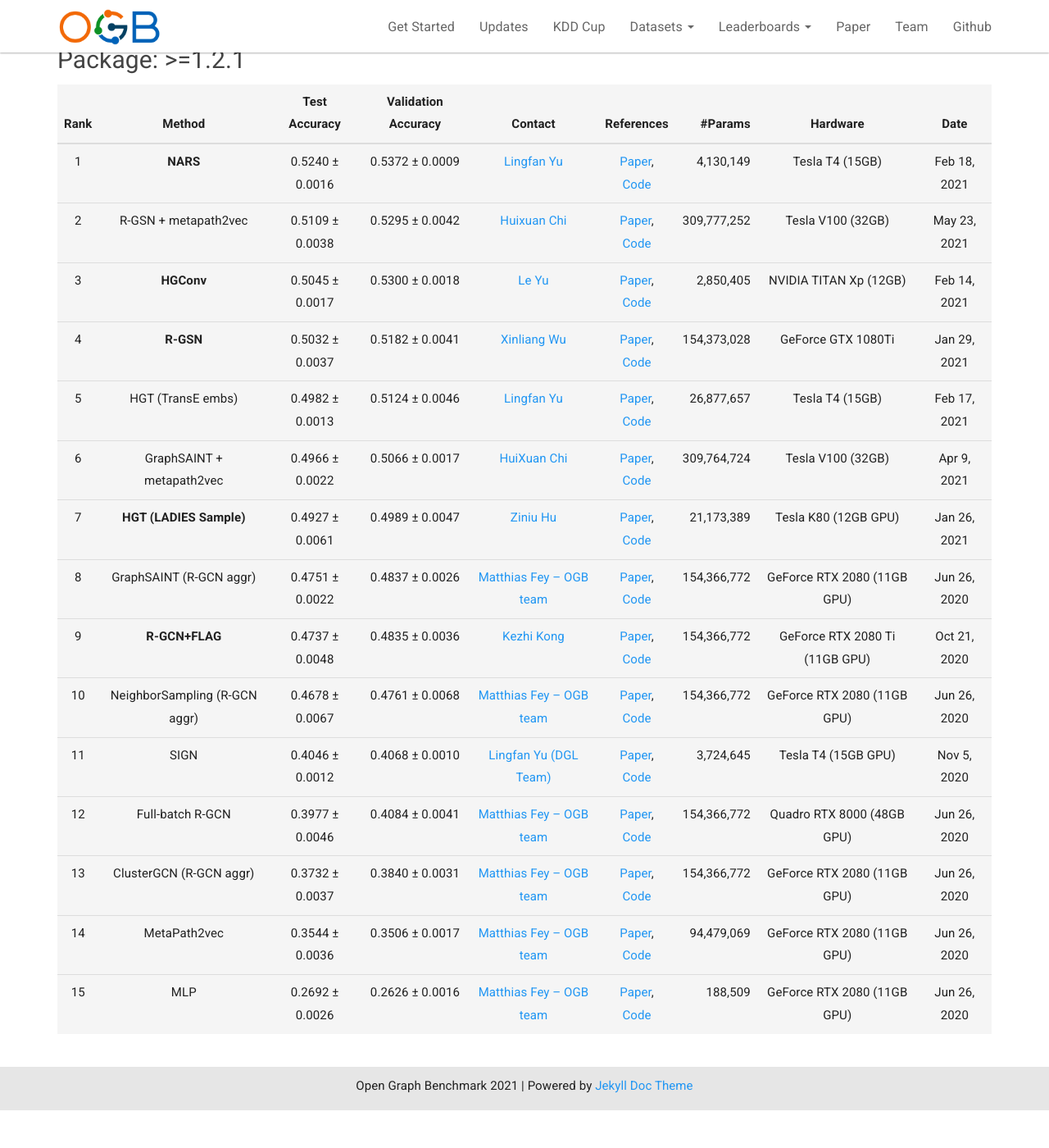
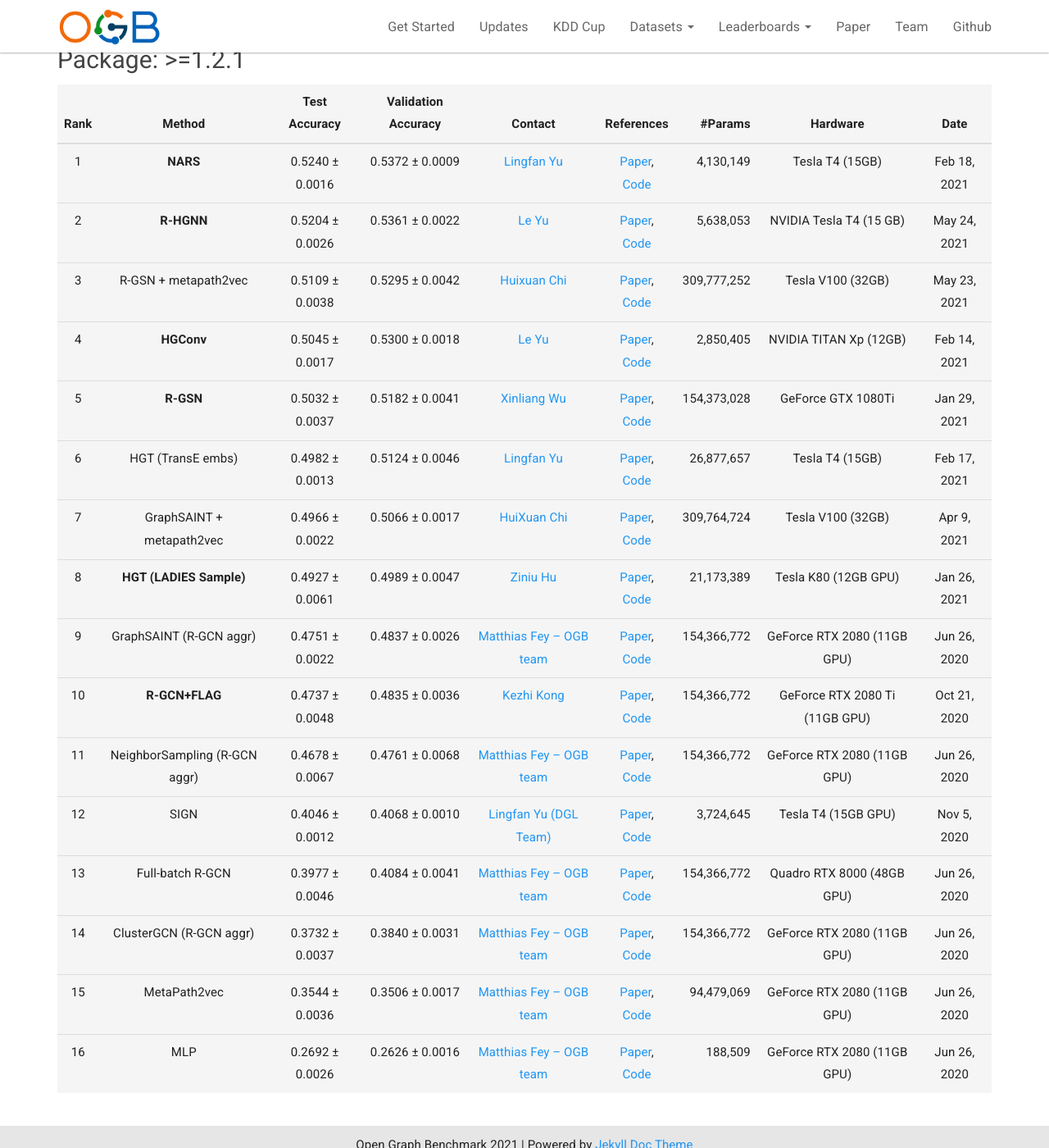
Before and after one commit to snap-stanford/ogb-web, a Jekyll site: the page built from _docs/leaderboard/leader_nodeprop.md, in a window 1280 px wide and 1400 px high, scrolled down 8420 px. Shown: the whole window at 82% size. Built offline with Jekyll 4.4.1, drawn with Linux system fonts in a browser that asks for light colours; before the commit the page ends 9774 px from its top, so only the background shows below that.

Commit message:
updateleaderboard

```diff
--- a/_docs/leaderboard/leader_nodeprop.md
+++ b/_docs/leaderboard/leader_nodeprop.md
@@ -176,17 +176,18 @@ The **bold** method name indicates that the implementation is **official** (by t
 | Rank  | Method | Test Accuracy | Validation Accuracy | Contact | References | #Params | Hardware | Date
 |:----:|:-----:|:------:|:-----:|:-----:|:-----:|-----:|:-----:|:-----:|
 |  1  |  **NARS**  | 0.5240 ± 0.0016   | 0.5372 ± 0.0009 |[Lingfan Yu](mailto:ly979@nyu.edu) | [Paper](https://arxiv.org/pdf/2011.09679.pdf), [Code](https://github.com/facebookresearch/NARS) | 4,130,149 | Tesla T4 (15GB) | Feb 18, 2021 |
-|  2  |  R-GSN + metapath2vec  | 0.5109 ± 0.0038   | 0.5295 ± 0.0042 | [Huixuan Chi](mailto:1520655940@qq.com) | [Paper](https://arxiv.org/abs/2103.07877), [Code](https://github.com/ytchx1999/PyG-ogbn-mag/tree/main/rgsn%2Bmetapath2vec) | 309,777,252 | Tesla V100 (32GB) | May 23, 2021 |
-|  3  |  **HGConv**  | 0.5045 ± 0.0017   | 0.5300 ± 0.0018 |[Le Yu](mailto:yule@buaa.edu.cn) | [Paper](https://arxiv.org/abs/2012.14722), [Code](https://github.com/yule-BUAA/HGConv.git) | 2,850,405 | NVIDIA TITAN Xp (12GB) | Feb 14, 2021 |
-|  4  |  **R-GSN**  | 0.5032 ± 0.0037   | 0.5182 ± 0.0041 |[Xinliang Wu](mailto:912251635@qq.com) | [Paper](https://arxiv.org/pdf/1703.06103.pdf), [Code](https://github.com/xjtuwxliang/R-GSN/tree/main) | 154,373,028 | GeForce GTX 1080Ti | Jan 29, 2021 |
-|  5  |  HGT (TransE embs)  | 0.4982 ± 0.0013   | 0.5124 ± 0.0046 | [Lingfan Yu](mailto:ly979@nyu.edu) | [Paper](https://arxiv.org/pdf/2003.01332.pdf), [Code](https://github.com/lingfanyu/pyHGT/tree/master/ogbn-mag) | 26,877,657 | Tesla T4 (15GB) | Feb 17, 2021 |
-|  6  |  GraphSAINT + metapath2vec  | 0.4966 ± 0.0022   | 0.5066 ± 0.0017 | [HuiXuan Chi](mailto:1520655940@qq.com) | [Paper](https://arxiv.org/abs/1907.04931), [Code](https://github.com/ytchx1999/PyG-ogbn-mag/tree/main/saint%2Bmetapath2vec) | 309,764,724 | Tesla V100 (32GB) | Apr 9, 2021 |
-|  7  |  **HGT (LADIES Sample)**  | 0.4927 ± 0.0061   | 0.4989 ± 0.0047 |[Ziniu Hu](mailto:bull@cs.ucla.edu) | [Paper](https://arxiv.org/abs/2003.01332), [Code](https://github.com/acbull/pyHGT/tree/master/ogbn-mag) | 21,173,389 | Tesla K80 (12GB GPU) | Jan 26, 2021 |
-|  8  |  GraphSAINT (R-GCN aggr)  | 0.4751 ± 0.0022   | 0.4837 ± 0.0026 | [Matthias Fey -- OGB team](mailto:matthias.fey@tu-dortmund.de) | [Paper](https://arxiv.org/abs/1907.04931), [Code](https://github.com/snap-stanford/ogb/tree/master/examples/nodeproppred/mag) | 154,366,772 | GeForce RTX 2080 (11GB GPU) | Jun 26, 2020 |
-|  9  |  **R-GCN+FLAG**  | 0.4737 ± 0.0048   | 0.4835 ± 0.0036 |[Kezhi Kong](mailto:kong@cs.umd.edu) | [Paper](https://arxiv.org/abs/2010.09891), [Code](https://github.com/devnkong/FLAG) | 154,366,772 | GeForce RTX 2080 Ti (11GB GPU) | Oct 21, 2020 |
-|  10  |  NeighborSampling (R-GCN aggr)  | 0.4678 ± 0.0067   | 0.4761 ± 0.0068 | [Matthias Fey -- OGB team](mailto:matthias.fey@tu-dortmund.de) | [Paper](https://arxiv.org/abs/1706.02216), [Code](https://github.com/snap-stanford/ogb/tree/master/examples/nodeproppred/mag) | 154,366,772 | GeForce RTX 2080 (11GB GPU) | Jun 26, 2020 |
-|  11  |  SIGN  | 0.4046 ± 0.0012   | 0.4068 ± 0.0010 | [Lingfan Yu (DGL Team)](mailto:lingfan.yu@nyu.edu) | [Paper](https://arxiv.org/abs/2004.11198), [Code](https://github.com/dmlc/dgl/tree/master/examples/pytorch/ogb/sign) | 3,724,645 | Tesla T4 (15GB GPU) | Nov 5, 2020 |
-|  12  |  Full-batch R-GCN  | 0.3977 ± 0.0046   | 0.4084 ± 0.0041 | [Matthias Fey -- OGB team](mailto:matthias.fey@tu-dortmund.de) | [Paper](https://arxiv.org/abs/1703.06103), [Code](https://github.com/snap-stanford/ogb/tree/master/examples/nodeproppred/mag) | 154,366,772 | Quadro RTX 8000 (48GB GPU) | Jun 26, 2020 |
-|  13  |  ClusterGCN (R-GCN aggr)  | 0.3732 ± 0.0037   | 0.3840 ± 0.0031 | [Matthias Fey -- OGB team](mailto:matthias.fey@tu-dortmund.de) | [Paper](https://arxiv.org/abs/1905.07953), [Code](https://github.com/snap-stanford/ogb/tree/master/examples/nodeproppred/mag) | 154,366,772 | GeForce RTX 2080 (11GB GPU) | Jun 26, 2020 |
-|  14  |  MetaPath2vec  | 0.3544 ± 0.0036   | 0.3506 ± 0.0017 | [Matthias Fey -- OGB team](mailto:matthias.fey@tu-dortmund.de) | [Paper](https://ericdongyx.github.io/papers/KDD17-dong-chawla-swami-metapath2vec.pdf), [Code](https://github.com/snap-stanford/ogb/tree/master/examples/nodeproppred/mag) | 94,479,069 | GeForce RTX 2080 (11GB GPU) | Jun 26, 2020 |
-|  15  |  MLP  | 0.2692 ± 0.0026   | 0.2626 ± 0.0016 | [Matthias Fey -- OGB team](mailto:matthias.fey@tu-dortmund.de) | [Paper](https://arxiv.org/abs/2005.00687), [Code](https://github.com/snap-stanford/ogb/tree/master/examples/nodeproppred/mag) | 188,509 | GeForce RTX 2080 (11GB GPU) | Jun 26, 2020 |
+|  2  |  **R-HGNN**  | 0.5204 ± 0.0026   | 0.5361 ± 0.0022 |[Le Yu](mailto:yule@buaa.edu.cn) | [Paper](https://arxiv.org/abs/2105.11122), [Code](https://github.com/yule-BUAA/R-HGNN.git) | 5,638,053 | NVIDIA Tesla T4 (15 GB) | May 24, 2021 |
+|  3  |  R-GSN + metapath2vec  | 0.5109 ± 0.0038   | 0.5295 ± 0.0042 | [Huixuan Chi](mailto:1520655940@qq.com) | [Paper](https://arxiv.org/abs/2103.07877), [Code](https://github.com/ytchx1999/PyG-ogbn-mag/tree/main/rgsn%2Bmetapath2vec) | 309,777,252 | Tesla V100 (32GB) | May 23, 2021 |
+|  4  |  **HGConv**  | 0.5045 ± 0.0017   | 0.5300 ± 0.0018 |[Le Yu](mailto:yule@buaa.edu.cn) | [Paper](https://arxiv.org/abs/2012.14722), [Code](https://github.com/yule-BUAA/HGConv.git) | 2,850,405 | NVIDIA TITAN Xp (12GB) | Feb 14, 2021 |
+|  5  |  **R-GSN**  | 0.5032 ± 0.0037   | 0.5182 ± 0.0041 |[Xinliang Wu](mailto:912251635@qq.com) | [Paper](https://arxiv.org/pdf/1703.06103.pdf), [Code](https://github.com/xjtuwxliang/R-GSN/tree/main) | 154,373,028 | GeForce GTX 1080Ti | Jan 29, 2021 |
+|  6  |  HGT (TransE embs)  | 0.4982 ± 0.0013   | 0.5124 ± 0.0046 | [Lingfan Yu](mailto:ly979@nyu.edu) | [Paper](https://arxiv.org/pdf/2003.01332.pdf), [Code](https://github.com/lingfanyu/pyHGT/tree/master/ogbn-mag) | 26,877,657 | Tesla T4 (15GB) | Feb 17, 2021 |
+|  7  |  GraphSAINT + metapath2vec  | 0.4966 ± 0.0022   | 0.5066 ± 0.0017 | [HuiXuan Chi](mailto:1520655940@qq.com) | [Paper](https://arxiv.org/abs/1907.04931), [Code](https://github.com/ytchx1999/PyG-ogbn-mag/tree/main/saint%2Bmetapath2vec) | 309,764,724 | Tesla V100 (32GB) | Apr 9, 2021 |
+|  8  |  **HGT (LADIES Sample)**  | 0.4927 ± 0.0061   | 0.4989 ± 0.0047 |[Ziniu Hu](mailto:bull@cs.ucla.edu) | [Paper](https://arxiv.org/abs/2003.01332), [Code](https://github.com/acbull/pyHGT/tree/master/ogbn-mag) | 21,173,389 | Tesla K80 (12GB GPU) | Jan 26, 2021 |
+|  9  |  GraphSAINT (R-GCN aggr)  | 0.4751 ± 0.0022   | 0.4837 ± 0.0026 | [Matthias Fey -- OGB team](mailto:matthias.fey@tu-dortmund.de) | [Paper](https://arxiv.org/abs/1907.04931), [Code](https://github.com/snap-stanford/ogb/tree/master/examples/nodeproppred/mag) | 154,366,772 | GeForce RTX 2080 (11GB GPU) | Jun 26, 2020 |
+|  10  |  **R-GCN+FLAG**  | 0.4737 ± 0.0048   | 0.4835 ± 0.0036 |[Kezhi Kong](mailto:kong@cs.umd.edu) | [Paper](https://arxiv.org/abs/2010.09891), [Code](https://github.com/devnkong/FLAG) | 154,366,772 | GeForce RTX 2080 Ti (11GB GPU) | Oct 21, 2020 |
+|  11  |  NeighborSampling (R-GCN aggr)  | 0.4678 ± 0.0067   | 0.4761 ± 0.0068 | [Matthias Fey -- OGB team](mailto:matthias.fey@tu-dortmund.de) | [Paper](https://arxiv.org/abs/1706.02216), [Code](https://github.com/snap-stanford/ogb/tree/master/examples/nodeproppred/mag) | 154,366,772 | GeForce RTX 2080 (11GB GPU) | Jun 26, 2020 |
+|  12  |  SIGN  | 0.4046 ± 0.0012   | 0.4068 ± 0.0010 | [Lingfan Yu (DGL Team)](mailto:lingfan.yu@nyu.edu) | [Paper](https://arxiv.org/abs/2004.11198), [Code](https://github.com/dmlc/dgl/tree/master/examples/pytorch/ogb/sign) | 3,724,645 | Tesla T4 (15GB GPU) | Nov 5, 2020 |
+|  13  |  Full-batch R-GCN  | 0.3977 ± 0.0046   | 0.4084 ± 0.0041 | [Matthias Fey -- OGB team](mailto:matthias.fey@tu-dortmund.de) | [Paper](https://arxiv.org/abs/1703.06103), [Code](https://github.com/snap-stanford/ogb/tree/master/examples/nodeproppred/mag) | 154,366,772 | Quadro RTX 8000 (48GB GPU) | Jun 26, 2020 |
+|  14  |  ClusterGCN (R-GCN aggr)  | 0.3732 ± 0.0037   | 0.3840 ± 0.0031 | [Matthias Fey -- OGB team](mailto:matthias.fey@tu-dortmund.de) | [Paper](https://arxiv.org/abs/1905.07953), [Code](https://github.com/snap-stanford/ogb/tree/master/examples/nodeproppred/mag) | 154,366,772 | GeForce RTX 2080 (11GB GPU) | Jun 26, 2020 |
+|  15  |  MetaPath2vec  | 0.3544 ± 0.0036   | 0.3506 ± 0.0017 | [Matthias Fey -- OGB team](mailto:matthias.fey@tu-dortmund.de) | [Paper](https://ericdongyx.github.io/papers/KDD17-dong-chawla-swami-metapath2vec.pdf), [Code](https://github.com/snap-stanford/ogb/tree/master/examples/nodeproppred/mag) | 94,479,069 | GeForce RTX 2080 (11GB GPU) | Jun 26, 2020 |
+|  16  |  MLP  | 0.2692 ± 0.0026   | 0.2626 ± 0.0016 | [Matthias Fey -- OGB team](mailto:matthias.fey@tu-dortmund.de) | [Paper](https://arxiv.org/abs/2005.00687), [Code](https://github.com/snap-stanford/ogb/tree/master/examples/nodeproppred/mag) | 188,509 | GeForce RTX 2080 (11GB GPU) | Jun 26, 2020 |
```
